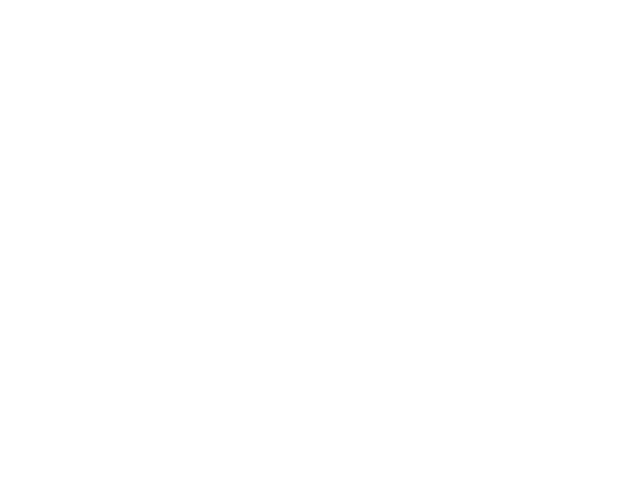
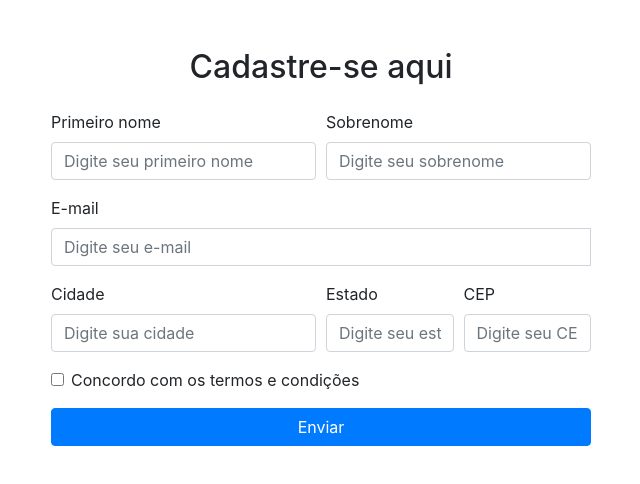
Before and after one commit to JuliaHZucco/formulario-Cadastro, a plain HTML site: page Index.html in a window 1280 px wide. Shown: the whole page, without its empty margins (319-959 px from the left). Drawn offline with nearby package versions, Linux system fonts and the light colour scheme.

Commit message:
Implementação do HTML com Bootstrap

```diff
--- a/Index.html
+++ b/Index.html
@@ -3,9 +3,92 @@
 <head>
     <meta charset="UTF-8">
     <meta name="viewport" content="width=device-width, initial-scale=1.0">
+    <link rel="stylesheet" href="https://stackpath.bootstrapcdn.com/bootstrap/4.1.3/css/bootstrap.min.css" integrity="sha384-MCw98/SFnGE8fJT3GXwEOngsV7Zt27NXFoaoApmYm81iuXoPkFOJwJ8ERdknLPMO" crossorigin="anonymous">
     <title>Formulario</title>
 </head>
 <body>
 
+<form class="needs-validation" novalidate>
+    <div class="container mt-5">
+        <div class="row justify-content-center">
+            <div class="col-md-6">
+                <h2 class="text-center mb-4">Cadastre-se aqui</h2>
+
+                <div class="form-row">
+                    <div class="col-md-6 mb-3">
+                        <label for="firstName">Primeiro nome</label>
+                        <input type="text" class="form-control" id="firstName" placeholder="Digite seu primeiro nome" required>
+                        <div class="valid-feedback">
+                            Tudo certo!
+                        </div>
+                    </div>
+
+                    <div class="col-md-6 mb-3">
+                        <label for="secondName">Sobrenome</label>
+                        <input type="text" class="form-control" id="secondName" placeholder="Digite seu sobrenome" required>
+                        <div class="valid-feedback">
+                            Tudo certo!
+                        </div>
+                    </div>
+
+                    <div class="col-md-12 mb-3">
+                        <label for="emailUser">E-mail</label>
+                        <div class="input-group">
+                            <input type="email" class="form-control" id="emailUser" placeholder="Digite seu e-mail" aria-describedby="inputGroupPrepend" required>
+                            <div class="invalid-feedback">
+                                Por favor, digite seu e-mail.
+                            </div>
+                        </div>
+                    </div>
+                </div>
+
+                <div class="form-row">
+                    <div class="col-md-6 mb-3">
+                        <label for="cityName">Cidade</label>
+                        <input type="text" class="form-control" id="cityName" placeholder="Digite sua cidade" required>
+                        <div class="invalid-feedback">
+                            Por favor, informe uma cidade válida.
+                        </div>
+                    </div>
+
+                    <div class="col-md-3 mb-3">
+                        <label for="stateName">Estado</label>
+                        <input type="text" class="form-control" id="stateName" placeholder="Digite seu estado" required>
+                        <div class="invalid-feedback">
+                            Por favor, informe um estado válido.
+                        </div>
+                    </div>
+
+                    <div class="col-md-3 mb-3">
+                        <label for="cep">CEP</label>
+                        <input type="text" class="form-control" id="cep" placeholder="Digite seu CEP" required>
+                        <div class="invalid-feedback">
+                            Por favor, informe um CEP válido.
+                        </div>
+                    </div>
+                </div>
+
+                <div class="form-group">
+                    <div class="form-check mb-3">
+                        <input class="form-check-input" type="checkbox" value="" id="invalidCheck" required>
+                        <label class="form-check-label" for="invalidCheck">
+                            Concordo com os termos e condições
+                        </label>
+                        <div class="invalid-feedback">
+                            Você deve concordar, antes de continuar.
+                        </div>
+                    </div>
+                </div>
+
+                <button class="btn btn-primary btn-block" type="submit">Enviar</button>
+
+            </div>
+        </div>
+    </div>
+</form>
+
+    <script src="https://code.jquery.com/jquery-3.3.1.slim.min.js" integrity="sha384-q8i/X+965DzO0rT7abK41JStQIAqVgRVzpbzo5smXKp4YfRvH+8abtTE1Pi6jizo" crossorigin="anonymous"></script>
+    <script src="https://cdnjs.cloudflare.com/ajax/libs/popper.js/1.14.3/umd/popper.min.js" integrity="sha384-ZMP7rVo3mIykV+2+9J3UJ46jBk0WLaUAdn689aCwoqbBJiSnjAK/l8WvCWPIPm49" crossorigin="anonymous"></script>
+    <script src="https://stackpath.bootstrapcdn.com/bootstrap/4.1.3/js/bootstrap.min.js" integrity="sha384-ChfqqxuZUCnJSK3+MXmPNIyE6ZbWh2IMqE241rYiqJxyMiZ6OW/JmZQ5stwEULTy" crossorigin="anonymous"></script>
 </body>
 </html>
```
Also changed, not shown: Script.js (added), Style.css (added).
